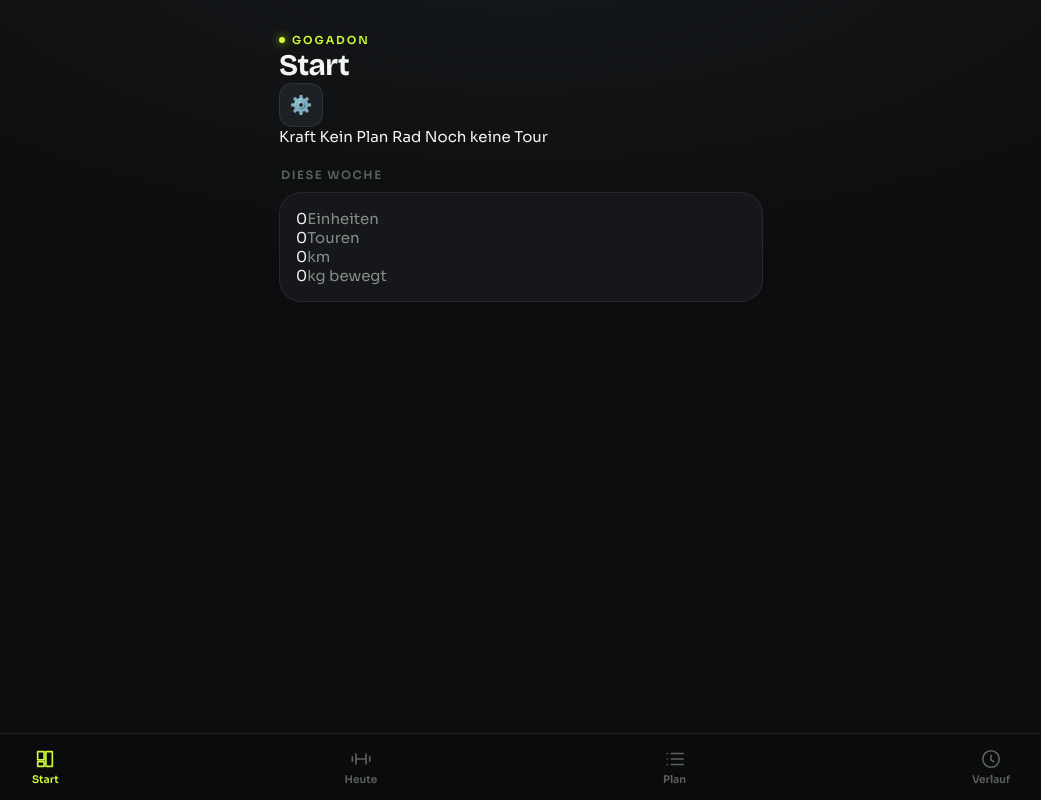
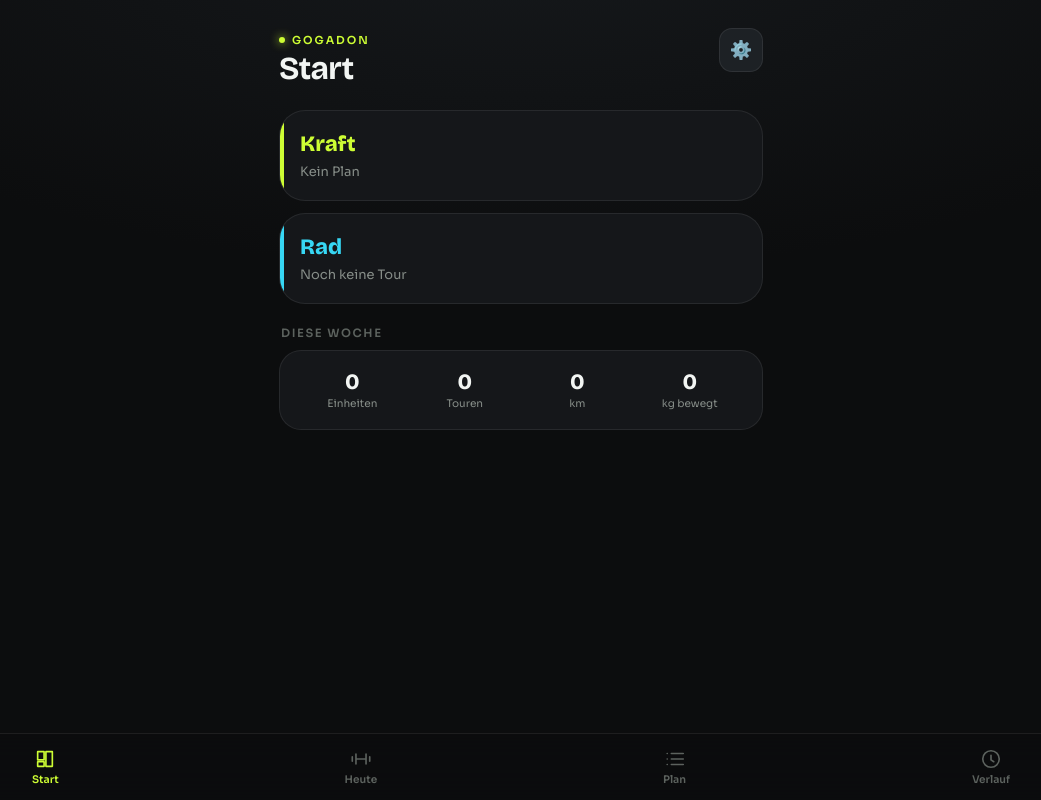
Before and after one commit to Gogadon/all-in-one-app, a website with bundled scripts: page index.html in a window 1280 px wide. Shown: the whole page, without its empty margins (119-1160 px from the left). Built offline with nearby package versions, Linux system fonts and the light colour scheme.

Commit message:
Add files via upload

```diff
--- a/css/style.css
+++ b/css/style.css
@@ -419,3 +419,22 @@ h1,h2,h3,.num{font-family:var(--font-display);letter-spacing:-.02em}
   display:flex;align-items:center;justify-content:center}
 .zurueck-pfeil{width:11px;height:11px;border-left:2px solid var(--text);
   border-bottom:2px solid var(--text);transform:rotate(45deg);margin-left:3px}
+
+/* ===== Dashboard ===== */
+.dash-kopf{display:flex;align-items:flex-start;justify-content:space-between;margin:0 0 22px}
+.dash-kopf h1{font-size:32px;margin-top:2px}
+.dash-module{display:flex;flex-direction:column;gap:12px}
+.modul-kachel{display:flex;flex-direction:column;align-items:flex-start;gap:6px;
+  padding:20px;border-radius:var(--r-hero);text-align:left;
+  border:1px solid var(--line);background:var(--surface);position:relative;overflow:hidden}
+.modul-kachel::before{content:"";position:absolute;left:0;top:0;bottom:0;width:4px}
+.modul-kachel.kraft::before{background:var(--kraft)}
+.modul-kachel.rad::before{background:var(--rad)}
+.modul-kachel .mk-label{font-family:var(--font-display);font-weight:800;font-size:22px}
+.modul-kachel.kraft .mk-label{color:var(--kraft)}
+.modul-kachel.rad .mk-label{color:var(--rad)}
+.modul-kachel .mk-status{font-size:13px;color:var(--dim)}
+.dash-stats{display:flex;justify-content:space-between;padding:18px 16px;text-align:center}
+.dash-stat{display:flex;flex-direction:column;gap:3px;flex:1}
+.ds-zahl{font-family:var(--font-display);font-weight:800;font-size:22px;color:var(--text)}
+.dash-stat .dim{font-size:10.5px;line-height:1.2}
```
